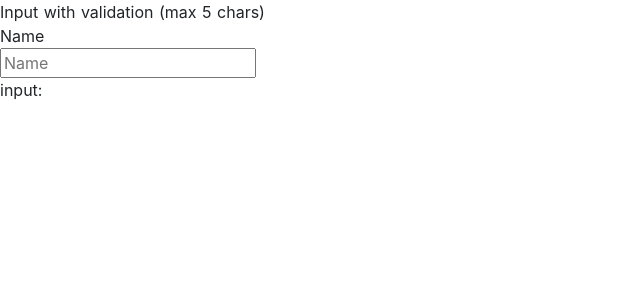
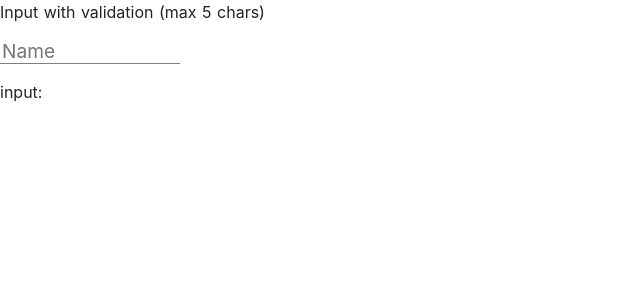
Before and after one commit to 0x5050/budget, a Nuxt app: page /components_page in a window 1280 px wide. Shown: the top 300 px of the page, without its empty margins (0-640 px from the left). Built offline with nearby package versions, Linux system fonts and the light colour scheme.

Commit message:
Added new styles

```diff
--- /dev/null
+++ b/styles/components/molecules/input.scss
@@ -0,0 +1,35 @@
+.m-input-container {
+  width: 180px;
+  grid-template-rows: 16px 24px 16px;
+  display: grid;
+}
+
+.m-input-label {
+  height: 16px;
+  margin: 0;
+  font-weight: 500;
+  opacity: 0;
+
+  &.f-animation {
+    animation-name: input_label_transition;
+    animation-fill-mode: forwards;
+    animation-duration: 500ms;
+  }
+
+  @keyframes input_label_transition {
+    from {
+      transform: translateY(5px);
+      font-size: .9em;
+      opacity: 0;
+    }
+    to {
+      font-size: .8em;
+      opacity: 1;
+    }
+  }
+}
+
+.m-input-validation-message {
+  @extend .f-text-danger;
+  font-size: 0.8em;
+}
--- /dev/null
+++ b/styles/font/colors.scss
@@ -0,0 +1,5 @@
+@import "../variables/colors";
+
+.f-text-danger {
+  color: $Red
+}
--- a/styles/index.scss
+++ b/styles/index.scss
@@ -0,0 +1,6 @@
+@import "./variables/colors";
+
+@import "./components/atoms/input";
+@import "./components/molecules/input";
+
+@import "./font/colors";
--- /dev/null
+++ b/styles/variables/colors.scss
@@ -0,0 +1,5 @@
+$Black: #000;
+$White: #FFF;
+$Red: #dc3545;
+$Silver_Chalice: #a7a7a7;
+$Label_Color: #757575;
```
